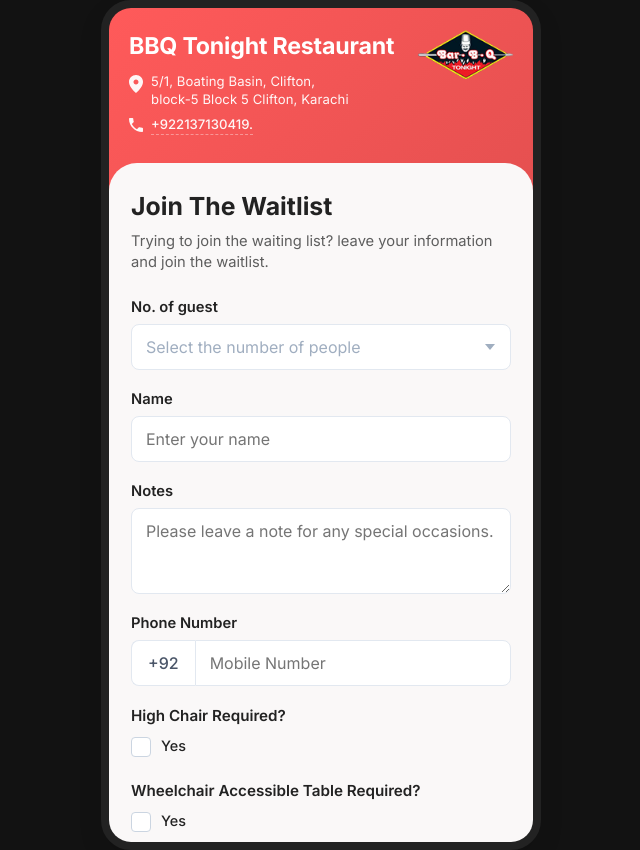
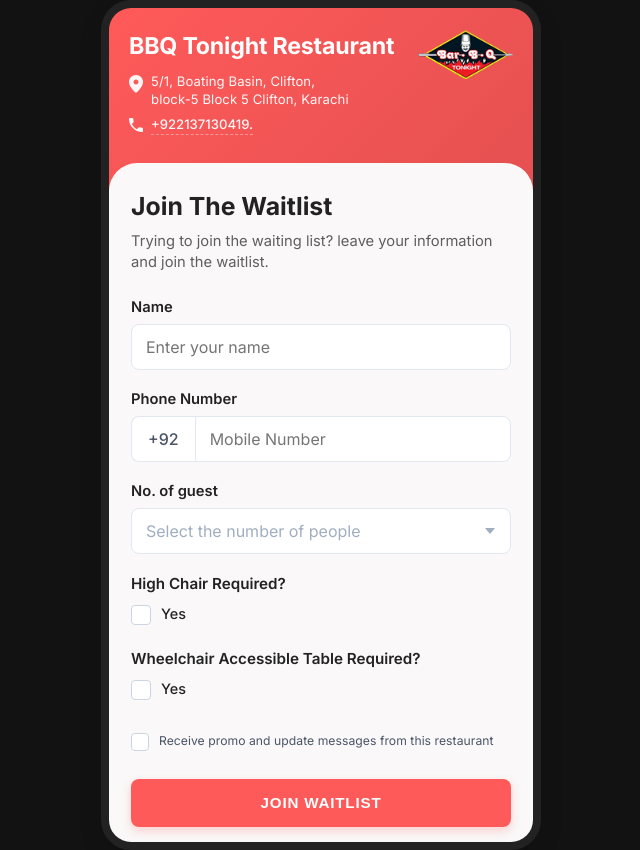
Before and after one commit to FarrukhAhmed32/qr-gro, a React (Create React App) app: page / in a window 1280 px wide. Shown: the whole page, without its empty margins (319-959 px from the left). Built offline with nearby package versions, Linux system fonts and the light colour scheme.

Commit message:
remove notes section and align ordering

```diff
--- a/src/App.js
+++ b/src/App.js
@@ -15,9 +15,7 @@
   </svg>
 );
 
-// Custom SVG Logo for BBQ Tonight Restaurant
-// Brand Logo component loading your local asset from the public directory
-// Brand Logo component loading your local asset from the public directory safely
+// Custom Logo for BBQ Tonight Restaurant using local PNG
 const BbqLogo = () => (
   <div className="logo-container">
     <img
@@ -25,18 +23,30 @@
       alt="BBQ Tonight Restaurant Logo"
       className="brand-logo-img"
       onError={(e) => {
-        // Fallback safe switch if path ever fails so the screen never goes black
         e.target.src = '/bbq-logo.png';
       }}
     />
   </div>
 );
 
+// Global reusable footer branding component using retale.png image
+const FooterBranding = () => (
+  <footer className="footer-branding">
+    <img
+      src={process.env.PUBLIC_URL ? `${process.env.PUBLIC_URL}/retale.png` : '/retale.png'}
+      alt="Retale Logo"
+      className="footer-logo-img"
+      onError={(e) => {
+        e.target.src = '/retale.png';
+      }}
+    />
+  </footer>
+);
+
 function App() {
-  // Form State variables
+  // Form State variables (Notes removed)
   const [guests, setGuests] = useState('');
   const [name, setName] = useState('');
-  const [notes, setNotes] = useState('');
   const [phone, setPhone] = useState('');
   const [highChair, setHighChair] = useState(false);
   const [highChairQty, setHighChairQty] = useState('');
@@ -47,7 +57,7 @@
   // UI Modals and Flow States
   const [isSubmitting, setIsSubmitting] = useState(false);
   const [showSuccessModal, setShowSuccessModal] = useState(false);
-  const [showLeaveModal, setShowLeaveModal] = useState(false); // Controls image_95b1ab.png modal
+  const [showLeaveModal, setShowLeaveModal] = useState(false);
   const [waitingCode, setWaitingCode] = useState('');
 
   // App Phase Control
@@ -71,13 +81,13 @@
     e.preventDefault();
 
     const newErrors = {};
-    if (!guests) newErrors.guests = 'Please select the number of guests';
     if (!name.trim()) newErrors.name = 'Please enter your name';
     if (!phone.trim()) {
       newErrors.phone = 'Please enter your mobile number';
     } else if (!/^\d{9,10}$/.test(phone.trim().replace(/[-\s]/g, ''))) {
       newErrors.phone = 'Please enter a valid 9 or 10-digit mobile number';
     }
+    if (!guests) newErrors.guests = 'Please select the number of guests';
 
     if (Object.keys(newErrors).length > 0) {
       const firstError = Object.keys(newErrors)[0];
@@ -104,22 +114,19 @@
     window.scrollTo({ top: 0, behavior: 'smooth' });
   };
 
-  // Triggers when user clicks 'Something wrong? Leave waitlist'
   const handleLeaveWaitlistTrigger = () => {
     setShowLeaveModal(true);
   };
 
-  // Triggers when user clicks confirmation OK button on image_95b1ab.png
   const handleCloseLeaveModal = () => {
     setShowLeaveModal(false);
-    setAppPhase('left-waitlist'); // Advances layout straight to image_95ae85.png
+    setAppPhase('left-waitlist');
     window.scrollTo({ top: 0, behavior: 'smooth' });
   };
 
   const handleReset = () => {
     setGuests('');
     setName('');
-    setNotes('');
     setPhone('');
     setHighChair(false);
     setHighChairQty('');
@@ -155,7 +162,7 @@
           </div>
         )}
 
-        {/* Leave Waitlist Success Modal (Matches image_95b1ab.png) */}
+        {/* Leave Waitlist Success Modal */}
         {showLeaveModal && (
           <div className="modal-overlay">
             <div className="success-modal spec-leave-modal">
@@ -205,6 +212,34 @@
                 Trying to join the waiting list? leave your information and join the waitlist.
               </p>
 
+              {/* 1. NAME FIELD */}
+              <div className="form-group" id="name">
+                <label className="form-label">Name</label>
+                <input
+                  type="text"
+                  placeholder="Enter your name"
+                  value={name}
+                  onChange={(e) => setName(e.target.value)}
+                  className="form-input"
+                />
+              </div>
+
+              {/* 2. PHONE NUMBER FIELD */}
+              <div className="form-group" id="phone">
+                <label className="form-label">Phone Number</label>
+                <div className="phone-input-group">
+                  <span className="phone-prefix">+92</span>
+                  <input
+                    type="tel"
+                    placeholder="Mobile Number"
+                    value={phone}
+                    onChange={(e) => setPhone(e.target.value.replace(/\D/g, ''))}
+                    className="form-input phone-main"
+                  />
+                </div>
+              </div>
+
+              {/* 3. NUMBER OF GUESTS FIELD */}
               <div className="form-group" id="guests">
                 <label className="form-label">No. of guest</label>
                 <div className="select-wrapper">
@@ -223,42 +258,7 @@
                 </div>
               </div>
 
-              <div className="form-group" id="name">
-                <label className="form-label">Name</label>
-                <input
-                  type="text"
-                  placeholder="Enter your name"
-                  value={name}
-                  onChange={(e) => setName(e.target.value)}
-                  className="form-input"
-                />
-              </div>
-
-              <div className="form-group">
-                <label className="form-label">Notes</label>
-                <textarea
-                  placeholder="Please leave a note for any special occasions."
-                  value={notes}
-                  onChange={(e) => setNotes(e.target.value)}
-                  className="form-textarea"
-                  rows="3"
-                />
-              </div>
-
-              <div className="form-group" id="phone">
-                <label className="form-label">Phone Number</label>
-                <div className="phone-input-group">
-                  <span className="phone-prefix">+92</span>
-                  <input
-                    type="tel"
-                    placeholder="Mobile Number"
-                    value={phone}
-                    onChange={(e) => setPhone(e.target.value.replace(/\D/g, ''))}
-                    className="form-input phone-main"
-                  />
-                </div>
-              </div>
-
+              {/* 4. HIGH CHAIR FIELD */}
               <div className="checkbox-section">
                 <span className="checkbox-label-header">High Chair Required?</span>
                 <label className="custom-checkbox-container">
@@ -279,6 +279,7 @@
                 )}
               </div>
 
+              {/* 5. WHEELCHAIR FIELD */}
               <div className="checkbox-section">
                 <span className="checkbox-label-header">Wheelchair Accessible Table Required?</span>
                 <label className="custom-checkbox-container">
@@ -299,6 +300,7 @@
                 )}
               </div>
 
+              {/* MARKETING PROMO CHECKBOX */}
               <div className="checkbox-section promo-margin">
                 <label className="custom-checkbox-container align-start">
                   <input type="checkbox" checked={promo} onChange={(e) => setPromo(e.target.checked)} />
@@ -319,24 +321,11 @@
               <div className="disclaimer-note">
                 <strong>Note:</strong> Your details will be used only for managing your seating, which is subject to availability.
               </div>
-              {/* <footer className="footer-branding">
-                Powered by <span className="brand-logo">reta<span className="brand-accent">lo</span></span>
-              </footer> */}
-              <footer className="footer-branding">
-                {/* <span>Powered by</span> */}
-                <img
-                  src={process.env.PUBLIC_URL ? `${process.env.PUBLIC_URL}/retale.png` : '/retale.png'}
-                  alt="Retale Logo"
-                  className="footer-logo-img"
-                  onError={(e) => {
-                    e.target.src = '/retale.png';
-                  }}
-                />
-              </footer>
+              <FooterBranding />
             </form>
           )}
 
-          {/* PHASE 2: Uploaded Initial Queue Layout Screen */}
+          {/* PHASE 2: Initial Queue Layout Screen */}
           {appPhase === 'queue' && (
             <div className="waitlist-live-screen layout-fade-in">
               <h2 className="live-user-name">Hi {name || 'Ahmed Ali'}</h2>
@@ -373,9 +362,7 @@
               <div className="disclaimer-note">
                 <strong>Note:</strong> Your details will be used only for managing your seating, which is subject to availability.
               </div>
-              <footer className="footer-branding">
-                Powered by <span className="brand-logo">reta<span className="brand-accent">lo</span></span>
-              </footer>
+              <FooterBranding />
             </div>
           )}
 
@@ -416,19 +403,16 @@
               <div className="disclaimer-note">
                 <strong>Note:</strong> Your details will be used only for managing your seating, which is subject to availability.
               </div>
-              <footer className="footer-branding">
-                Powered by <span className="brand-logo">reta<span className="brand-accent">lo</span></span>
-              </footer>
+              <FooterBranding />
             </div>
           )}
 
-          {/* PHASE 4: FINAL SCREEN (Matches image_95ae85.png layout perfectly) */}
+          {/* PHASE 4: FINAL SCREEN */}
           {appPhase === 'left-waitlist' && (
             <div className="waitlist-live-screen layout-fade-in">
               <h2 className="live-user-name">Hi {name || 'Ahmed Ali'}</h2>
               <h3 className="live-status-heading color-brand font-weight-medium">you’ve left the waitlist</h3>
 
-              {/* Added spacer to simulate identical layout composition */}
               <div className="spacer-block-element"></div>
 
               <div className="ticket-number-box m-bottom-compact">
@@ -448,7 +432,6 @@
                   Share this link to your friends
                 </button>
 
-                {/* Replaced secondary button with action to re-register on form if they want to rejoin */}
                 <button type="button" className="btn-action-outline outline-subtle-grey" onClick={handleReset}>
                   Join Waitlist Again
                 </button>
@@ -460,9 +443,7 @@
               <div className="disclaimer-note">
                 <strong>Note:</strong> Your details will be used only for managing your seating, which is subject to availability.
               </div>
-              <footer className="footer-branding">
-                Powered by <span className="brand-logo">reta<span className="brand-accent">lo</span></span>
-              </footer>
+              <FooterBranding />
             </div>
           )}
 
```
